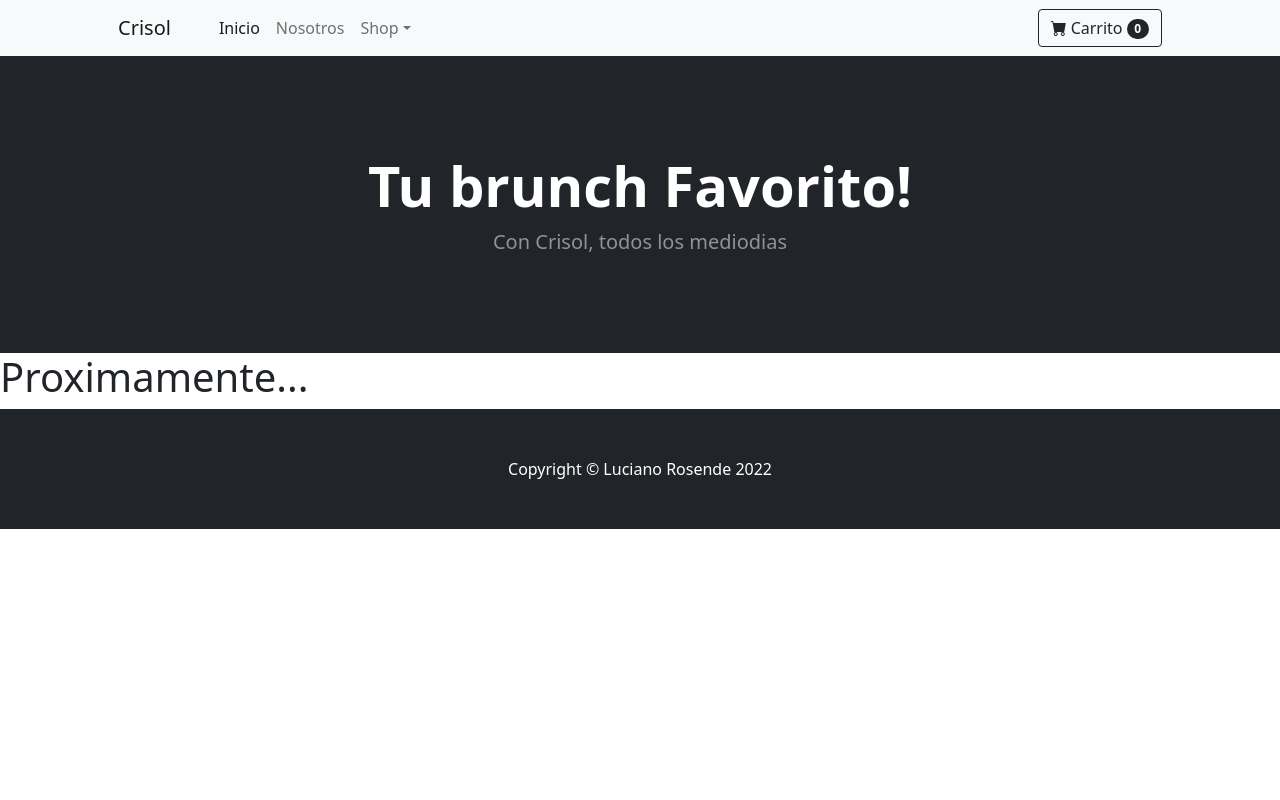
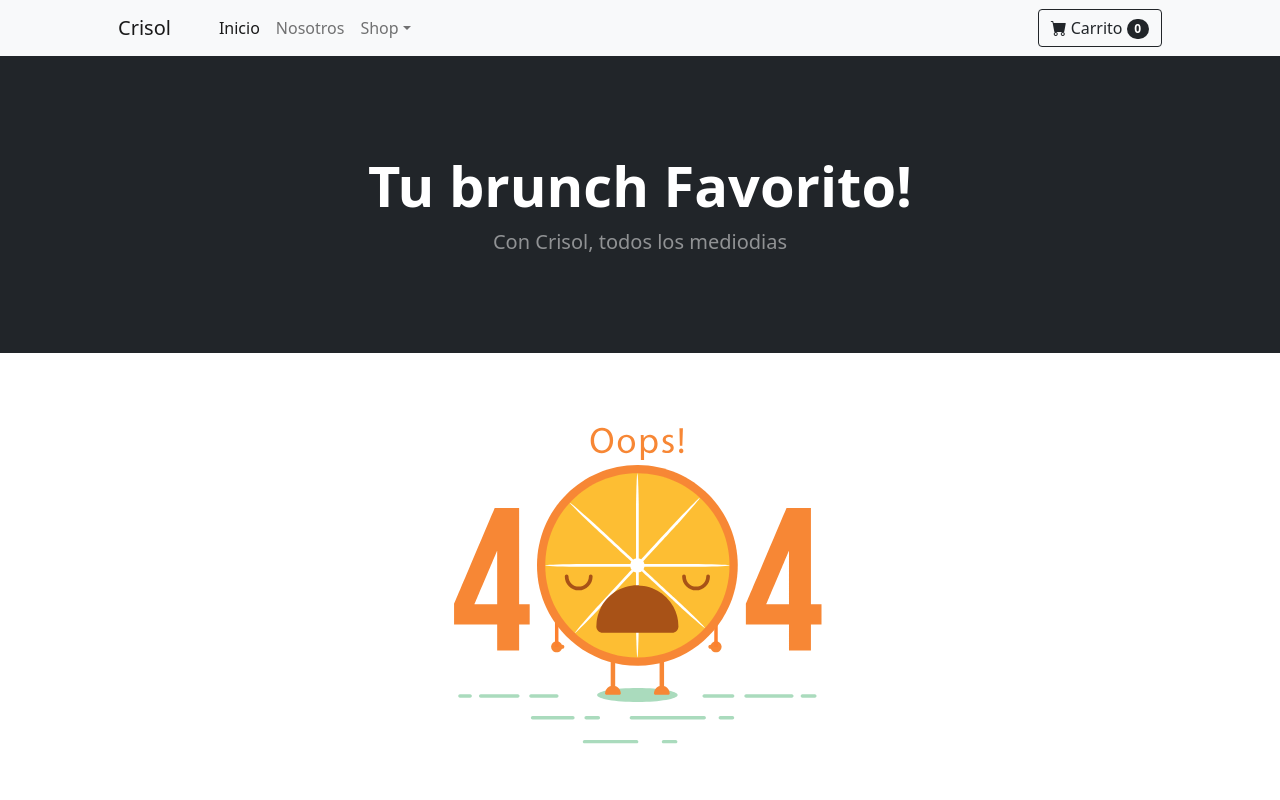
Before and after one commit to lucianorosende/ReactBuild, a React (Create React App) app: page /about in a window 1280 px wide. Shown: the top 800 px of the page. Built offline with nearby package versions, Linux system fonts and the light colour scheme.

Commit message:
error404

```diff
--- a/src/App.js
+++ b/src/App.js
@@ -17,7 +17,7 @@ function App() {
       <Route path='/' element={<ItemListContainer/>}></Route>
       <Route path='/detail/:productId' element={<ItemDetailContainer/>}></Route>
       <Route path="/category/:categoryId" element={<ItemListContainer/>}></Route>
-      <Route path="/about" element={<h1>Proximamente...</h1>}></Route>
+      <Route path="/about" element={<Error404/>}></Route>
       <Route path="*" element={<Error404/>}></Route>
     </Routes>
 
--- a/src/components/e404.js
+++ b/src/components/e404.js
@@ -13,7 +13,7 @@ const Error404 = () => {
 
     return(
 
-                <div id="error-logo"/>
+      <div className="reset" id="error-logo"/>
 
 
     )
--- a/src/index.css
+++ b/src/index.css
@@ -25,3 +25,10 @@ code {
 
 
 }
+
+.reset{
+  margin: 0 auto;
+  display: flex;
+  justify-content: center;
+  width: 40%;
+}
```
